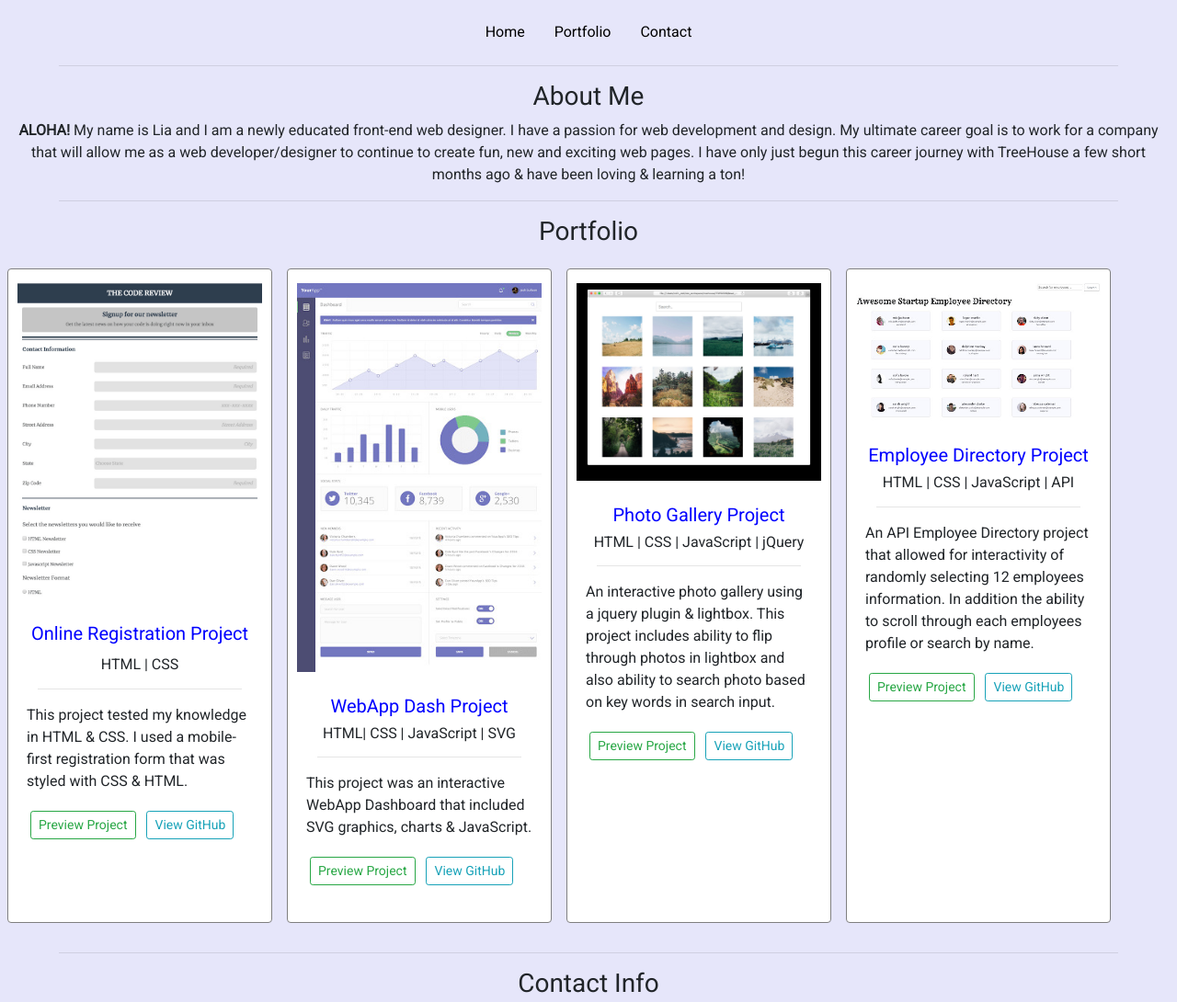
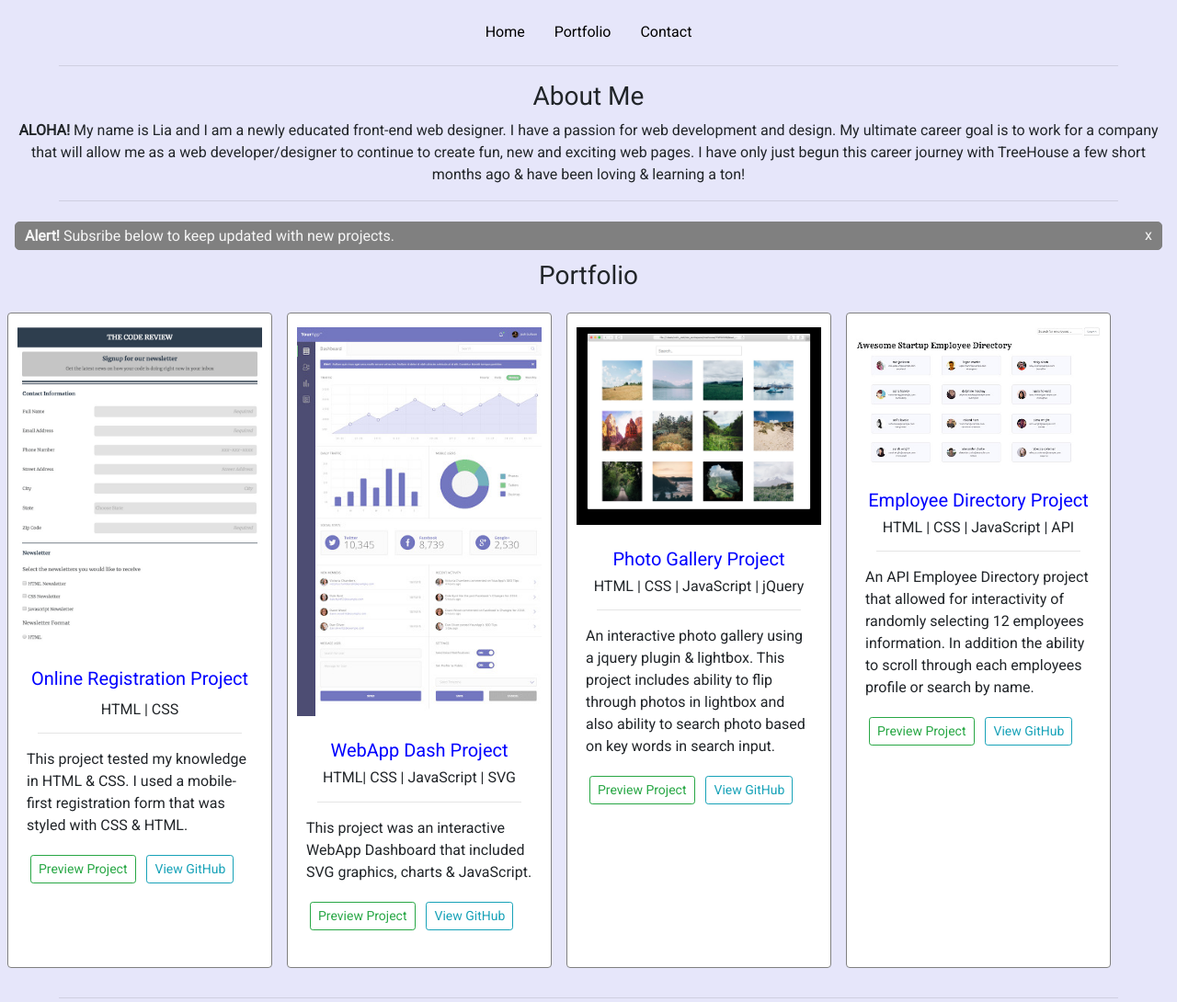
Before and after one commit to lmun02/Project-9-Capstone-Portfolio, a plain HTML site: page index.html in a window 1280 px wide. Shown: the top 1090 px of the page at 92% size. Drawn offline with nearby package versions, Linux system fonts and the light colour scheme.

Commit message:
Added JS, updated HTML & CSS
created JS and updated HTML AND CSS

```diff
--- a/css/style.css
+++ b/css/style.css
@@ -29,6 +29,8 @@ hr { /*line breaks*/
 .container { /*ALL <body> tag elements*/
     padding: 0px;
 }
+
+
 /*===Navigation Layout===*/
 
 .navigation { /*nav section*/
@@ -43,6 +45,44 @@ hr { /*line breaks*/
 .nav-item a:hover { /*nav section on hover*/
     border: 1px solid yellow;
 }
+
+
+/*===Alert Layout===*/
+
+.alert { /*alert div in HTML*/
+    padding: 5px;
+    margin-bottom: 5px;
+
+
+}
+.alert-banner { /*JS alert*/
+    display: flex;
+    flex-direction: row;
+    align-items: center;
+    margin: 0 10px;
+    padding: 0 10px;
+    background-color: gray;
+    color:whitesmoke;
+    border-radius: 5px;
+    border: solid 1px gray;
+
+}
+.alert-banner h5{ /*alert text*/
+    font-size: 16px;
+    margin-bottom: 5px;
+    margin-top: 5px;
+    margin-right: auto;
+}
+
+.alert-close { /*alert close*/
+    font-size: 16px;
+    margin-left: auto;
+    margin-bottom: 0px;
+    line-height:20px;
+    cursor: pointer;
+    transition: 0.5s;
+}
+
 
 /*===Portfolio Layout===*/
 
--- a/index.html
+++ b/index.html
@@ -44,6 +44,13 @@
         I have only just begun this career journey with TreeHouse a few short months ago & have been loving & learning a ton!
     </p>
     <hr>
+
+    <!--Alert banner-->
+    <div class="alert" id="alert">
+        <!--JS Alert Tag-->
+    </div>
+
+
     <!--/About Me-->
 
     <!--Portfolio-->
@@ -124,6 +131,8 @@
             <a href="mailto:sample@gmail.com" class="email">Email Me </a>
             |
             <a href="" class="linkedIn">LinkedIn</a>
+            |
+            <a href="" class="email-subscription">Subscribe</a>
         </h6>
     </div>
 
--- a/script.js
+++ b/script.js
@@ -0,0 +1,17 @@
+/*---Variable---*/
+const alertBanner = document.getElementById("alert");
+
+/*---Alert Banner*/
+alertBanner.innerHTML =
+    `
+    <div class="alert-banner">
+    <h5><strong>Alert!</strong> Subsribe below to keep updated with new projects. </h5>
+    <p class="alert-close">x</p>
+    </div>
+    `
+alertBanner.addEventListener('click', e => {
+    const element = e.target;
+    if (element.classList.contains("alert-close")) {
+        alertBanner.style.display = "none";
+    }
+});
```
